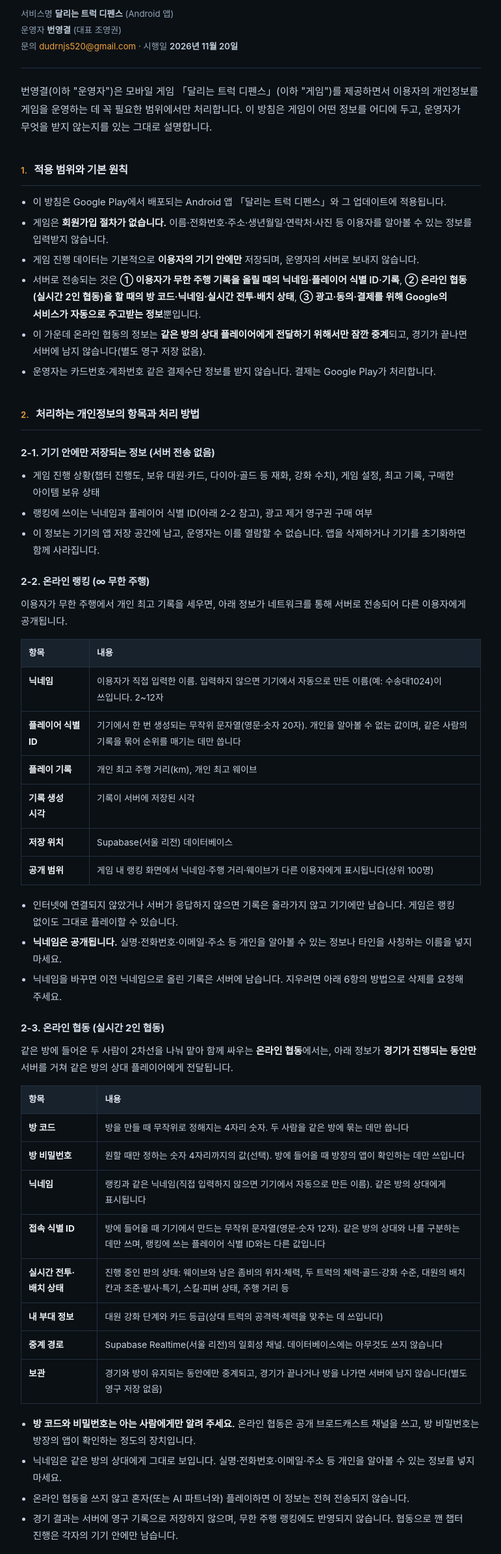
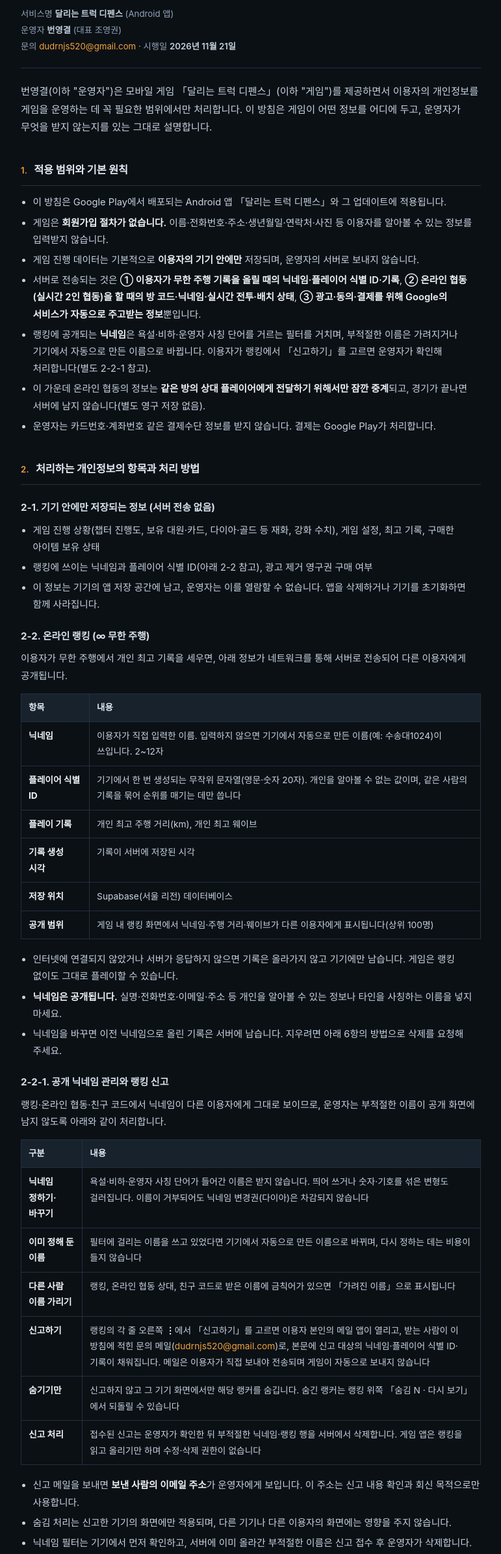
Before and after one commit to dudrnjs520-crypto/dudrnjs520-crypto.github.io, a plain HTML site: page privacy.html in a window 1280 px wide. Shown: the part 139-2530 px from the top of the page at 65% size, without its empty margins (254-1025 px from the left). Drawn offline with Linux system fonts and the light colour scheme.

Commit message:
개인정보처리방침: 공개 닉네임 관리(금칙어 필터·가림) 및 랭킹 신고하기 반영 — v102

```diff
--- a/privacy.html
+++ b/privacy.html
@@ -4,7 +4,7 @@
 <meta charset="utf-8" />
 <meta name="viewport" content="width=device-width, initial-scale=1, viewport-fit=cover" />
 <title>개인정보처리방침 — 달리는 트럭 디펜스</title>
-<meta name="description" content="달리는 트럭 디펜스(운영자 번영결)의 개인정보처리방침입니다. 수집 항목, 온라인 협동 중 상대 플레이어에게 중계되는 정보, 이용 목적, 보유·파기, 제3자 제공 및 국외 이전, 이용자 권리, 만 14세 미만 아동 안내를 담고 있습니다. 시행일 2026년 11월 20일." />
+<meta name="description" content="달리는 트럭 디펜스(운영자 번영결)의 개인정보처리방침입니다. 수집 항목, 공개 닉네임의 금칙어 필터와 가림·신고 처리, 온라인 협동 중 상대 플레이어에게 중계되는 정보, 이용 목적, 보유·파기, 제3자 제공 및 국외 이전, 이용자 권리, 만 14세 미만 아동 안내를 담고 있습니다. 시행일 2026년 11월 21일." />
 <meta name="theme-color" content="#0b1015" />
 <meta property="og:title" content="개인정보처리방침 — 달리는 트럭 디펜스" />
 <meta property="og:type" content="website" />
@@ -125,7 +125,7 @@
   <p class="meta">
     서비스명 <b>달리는 트럭 디펜스</b> (Android 앱)<br />
     운영자 <span class="nw"><b>번영결</b> (대표 조영권)</span><br />
-    문의 <a href="mailto:dudrnjs520@gmail.com">dudrnjs520@gmail.com</a> · 시행일 <b>2026년 11월 20일</b>
+    문의 <a href="mailto:dudrnjs520@gmail.com">dudrnjs520@gmail.com</a> · 시행일 <b>2026년 11월 21일</b>
   </p>
 
   <p class="lead">
@@ -142,6 +142,8 @@
     <li>서버로 전송되는 것은 <strong>① 이용자가 무한 주행 기록을 올릴 때의 닉네임·플레이어 식별 ID·기록</strong>,
       <strong>② 온라인 협동(실시간 2인 협동)을 할 때의 방 코드·닉네임·실시간 전투·배치 상태</strong>,
       <strong>③ 광고·동의·결제를 위해 Google의 서비스가 자동으로 주고받는 정보</strong>뿐입니다.</li>
+    <li>랭킹에 공개되는 <strong>닉네임</strong>은 욕설·비하·운영자 사칭 단어를 거르는 필터를 거치며, 부적절한 이름은 가려지거나
+      기기에서 자동으로 만든 이름으로 바뀝니다. 이용자가 랭킹에서 「신고하기」를 고르면 운영자가 확인해 처리합니다(별도 2-2-1 참고).</li>
     <li>이 가운데 온라인 협동의 정보는 <strong>같은 방의 상대 플레이어에게 전달하기 위해서만 잠깐 중계</strong>되고,
       경기가 끝나면 서버에 남지 않습니다(별도 영구 저장 없음).</li>
     <li>운영자는 카드번호·계좌번호 같은 결제수단 정보를 받지 않습니다. 결제는 Google Play가 처리합니다.</li>
@@ -193,6 +195,48 @@
     <li>인터넷에 연결되지 않았거나 서버가 응답하지 않으면 기록은 올라가지 않고 기기에만 남습니다. 게임은 랭킹 없이도 그대로 플레이할 수 있습니다.</li>
     <li><strong>닉네임은 공개됩니다.</strong> 실명·전화번호·이메일·주소 등 개인을 알아볼 수 있는 정보나 타인을 사칭하는 이름을 넣지 마세요.</li>
     <li>닉네임을 바꾸면 이전 닉네임으로 올린 기록은 서버에 남습니다. 지우려면 아래 6항의 방법으로 삭제를 요청해 주세요.</li>
+  </ul>
+
+  <h3>2-2-1. 공개 닉네임 관리와 랭킹 신고</h3>
+  <p>
+    랭킹·온라인 협동·친구 코드에서 닉네임이 다른 이용자에게 그대로 보이므로, 운영자는 부적절한 이름이 공개 화면에
+    남지 않도록 아래와 같이 처리합니다.
+  </p>
+  <div class="table-scroll">
+    <table>
+      <thead><tr><th>구분</th><th>내용</th></tr></thead>
+      <tbody>
+        <tr>
+          <td data-label="구분"><b>닉네임 정하기·바꾸기</b></td>
+          <td data-label="내용">욕설·비하·운영자 사칭 단어가 들어간 이름은 받지 않습니다. 띄어 쓰거나 숫자·기호를 섞은 변형도 걸러집니다. 이름이 거부되어도 닉네임 변경권(다이아)은 차감되지 않습니다</td>
+        </tr>
+        <tr>
+          <td data-label="구분"><b>이미 정해 둔 이름</b></td>
+          <td data-label="내용">필터에 걸리는 이름을 쓰고 있었다면 기기에서 자동으로 만든 이름으로 바뀌며, 다시 정하는 데는 비용이 들지 않습니다</td>
+        </tr>
+        <tr>
+          <td data-label="구분"><b>다른 사람 이름 가리기</b></td>
+          <td data-label="내용">랭킹, 온라인 협동 상대, 친구 코드로 받은 이름에 금칙어가 있으면 「가려진 이름」으로 표시됩니다</td>
+        </tr>
+        <tr>
+          <td data-label="구분"><b>신고하기</b></td>
+          <td data-label="내용">랭킹의 각 줄 오른쪽 <strong>⋮</strong>에서 「신고하기」를 고르면 이용자 본인의 메일 앱이 열리고, 받는 사람이 이 방침에 적힌 문의 메일(<a href="mailto:dudrnjs520@gmail.com">dudrnjs520@gmail.com</a>)로, 본문에 신고 대상의 닉네임·플레이어 식별 ID·기록이 채워집니다. 메일은 이용자가 직접 보내야 전송되며 게임이 자동으로 보내지 않습니다</td>
+        </tr>
+        <tr>
+          <td data-label="구분"><b>숨기기만</b></td>
+          <td data-label="내용">신고하지 않고 그 기기 화면에서만 해당 랭커를 숨깁니다. 숨긴 랭커는 랭킹 위쪽 「숨김 N · 다시 보기」에서 되돌릴 수 있습니다</td>
+        </tr>
+        <tr>
+          <td data-label="구분"><b>신고 처리</b></td>
+          <td data-label="내용">접수된 신고는 운영자가 확인한 뒤 부적절한 닉네임·랭킹 행을 서버에서 삭제합니다. 게임 앱은 랭킹을 읽고 올리기만 하며 수정·삭제 권한이 없습니다</td>
+        </tr>
+      </tbody>
+    </table>
+  </div>
+  <ul>
+    <li>신고 메일을 보내면 <strong>보낸 사람의 이메일 주소</strong>가 운영자에게 보입니다. 이 주소는 신고 내용 확인과 회신 목적으로만 사용합니다.</li>
+    <li>숨김 처리는 신고한 기기의 화면에만 적용되며, 다른 기기나 다른 이용자의 화면에는 영향을 주지 않습니다.</li>
+    <li>닉네임 필터는 기기에서 먼저 확인하고, 서버에 이미 올라간 부적절한 이름은 신고 접수 후 운영자가 삭제합니다.</li>
   </ul>
 
   <h3>2-3. 온라인 협동 (실시간 2인 협동)</h3>
@@ -272,16 +316,17 @@
     <strong>카드번호·계좌번호·청구지 주소 등 결제수단 정보는 수집하거나 보관하지 않습니다.</strong>
   </p>
 
-  <h3>2-7. 문의 메일</h3>
+  <h3>2-7. 문의·신고 메일</h3>
   <p>
-    이메일로 문의하면 보낸 사람의 주소, 메일 본문, 첨부한 파일이 운영자의 메일함에 남습니다.
-    이 정보는 문의 응대와 분쟁 처리 목적으로만 사용합니다.
+    이메일로 문의하거나 랭킹에서 신고하면 보낸 사람의 주소, 메일 본문(신고 메일의 경우 신고 대상의 닉네임·플레이어 식별 ID·기록),
+    첨부한 파일이 운영자의 메일함에 남습니다. 이 정보는 문의 응대, 신고 처리, 분쟁 처리 목적으로만 사용합니다.
   </p>
 
   <h2><span class="num">3.</span> 개인정보의 처리 목적</h2>
   <ol>
     <li>게임 제공 및 게임 진행 상황의 유지</li>
     <li>무한 주행 순위(랭킹)의 저장·표시 및 랭킹 조작 방지</li>
+    <li>공개 닉네임의 금칙어 확인·가림 처리와 부적절한 닉네임·랭킹 기록의 신고 접수 및 처리</li>
     <li>온라인 협동(실시간 2인 협동)에서 방 코드·닉네임·전투 상태를 상대 플레이어에게 중계하여 함께 플레이할 수 있게 하는 것</li>
     <li>보상형 광고의 게재와 보상 지급, 광고 성과 측정</li>
     <li>인앱 결제의 확인, 아이템 지급, 중복 지급 방지</li>
@@ -302,8 +347,8 @@
         </tr>
         <tr>
           <td data-label="정보">랭킹 기록(닉네임·플레이어 ID·기록·시각)</td>
-          <td data-label="보유 기간">삭제 요청을 받은 때 또는 게임 서비스 종료 시까지</td>
-          <td data-label="파기 방법">요청 접수 후 지체 없이(영업일 기준 3일 이내) 서버에서 삭제</td>
+          <td data-label="보유 기간">삭제 요청을 받은 때, 신고 검토 결과 부적절하다고 확인된 때 또는 게임 서비스 종료 시까지</td>
+          <td data-label="파기 방법">삭제 요청 접수 후 지체 없이(영업일 기준 3일 이내), 신고 건은 확인 후 서버에서 삭제</td>
         </tr>
         <tr>
           <td data-label="정보">온라인 협동 중계 정보(방 코드·방 비밀번호·닉네임·접속 식별 ID·실시간 전투·배치 상태)</td>
@@ -316,8 +361,8 @@
           <td data-label="파기 방법">Android 설정에서 광고 ID 재설정·삭제, 앱 삭제 시 수집 중단</td>
         </tr>
         <tr>
-          <td data-label="정보">문의 메일</td>
-          <td data-label="보유 기간">문의 처리 완료 후 1년</td>
+          <td data-label="정보">문의·신고 메일</td>
+          <td data-label="보유 기간">문의·신고 처리 완료 후 1년</td>
           <td data-label="파기 방법">전자적 파일 삭제</td>
         </tr>
         <tr>
@@ -380,6 +425,8 @@
     <li>닉네임이 바뀐 경우 이전에 올린 기록이 남아 있을 수 있으니, 삭제를 원하시면 이전 닉네임도 함께 알려 주세요.</li>
     <li><strong>광고 ID</strong>: Android 설정 &gt; 개인정보 보호 &gt; 광고에서 재설정하거나 삭제할 수 있고, 맞춤 광고를 끌 수 있습니다.</li>
     <li><strong>광고 동의 철회</strong>: 앱 안의 광고 동의 설정(Google UMP) 또는 위 이메일로 요청할 수 있습니다.</li>
+    <li>다른 이용자의 부적절한 닉네임은 랭킹의 <strong>⋮ → 「신고하기」</strong>로 알리거나 <strong>「숨기기만」</strong>으로 그 기기 화면에서 가릴 수 있습니다.</li>
+    <li>금칙어 필터로 닉네임이 자동 이름으로 바뀐 경우 앱에서 무료로 다시 정할 수 있고, 본인 기록의 삭제는 위 문의 메일로 요청할 수 있습니다.</li>
     <li>온라인 협동 중 상대에게 중계된 정보는 서버에 저장되지 않으므로 따로 삭제할 기록이 남지 않습니다.</li>
     <li>법정대리인이나 위임을 받은 대리인을 통해서도 요청할 수 있습니다.</li>
   </ul>
@@ -401,7 +448,8 @@
   <h2><span class="num">9.</span> 개인정보의 안전성 확보 조치</h2>
   <ul>
     <li>서버와 주고받는 정보는 <strong>암호화된 통신(HTTPS/TLS)</strong>으로 전송합니다.</li>
-    <li>랭킹 데이터베이스는 <strong>행 수준 보안</strong>을 적용해 조회와 추가만 허용하고, 수정·삭제 권한은 앱에 두지 않습니다.</li>
+    <li>랭킹 데이터베이스는 <strong>행 수준 보안</strong>을 적용해 조회와 추가만 허용하고, 수정·삭제 권한은 앱에 두지 않습니다. 신고된 부적절한 랭킹 행은 운영자가 확인 후 직접 삭제합니다.</li>
+    <li>공개되는 닉네임은 <strong>금칙어 필터</strong>로 걸러지고, 부적절한 이름은 「가려진 이름」으로 표시되며, 이용자의 신고를 받아 운영자가 처리합니다.</li>
     <li>온라인 협동은 방 코드별 일회성 채널로 중계하며, 데이터베이스에 아무것도 쓰지 않습니다. 방 코드와 비밀번호는 아는 사람에게만 알려 주세요.</li>
     <li>앱에는 공개용 키만 포함하며, 관리 권한이 있는 키는 앱에 넣지 않습니다.</li>
     <li>수집 항목을 게임 운영에 필요한 최소한으로 제한합니다.</li>
@@ -434,7 +482,12 @@
   </ul>
 
   <h2><span class="num">12.</span> 시행일</h2>
-  <p>이 개인정보처리방침은 <strong>2026년 11월 20일</strong>부터 시행합니다.</p>
+  <p>이 개인정보처리방침은 <strong>2026년 11월 21일</strong>부터 시행합니다.</p>
+  <p>
+    2026년 11월 21일 개정: 공개 닉네임의 금칙어 필터와 가림 처리, 랭킹의 「신고하기」·「숨기기만」으로
+    닉네임·플레이어 식별 ID·기록이 이용자의 메일 앱을 통해 문의 메일로 전달되고 운영자 확인 후 해당 랭킹 행을 삭제하는 절차를
+    1항·2-2-1항·2-7항·3항·4항·6항·9항에 반영했습니다.
+  </p>
   <p>
     2026년 11월 20일 개정: 온라인 협동(실시간 2인 협동)에서 방 코드·닉네임·실시간 전투·배치 상태가 상대 플레이어에게
     일시 중계되고 경기 종료 후 영구 저장하지 않는다는 내용을 1항·2-3항·3항·4항·5항·6항·9항에 반영했습니다.
```
